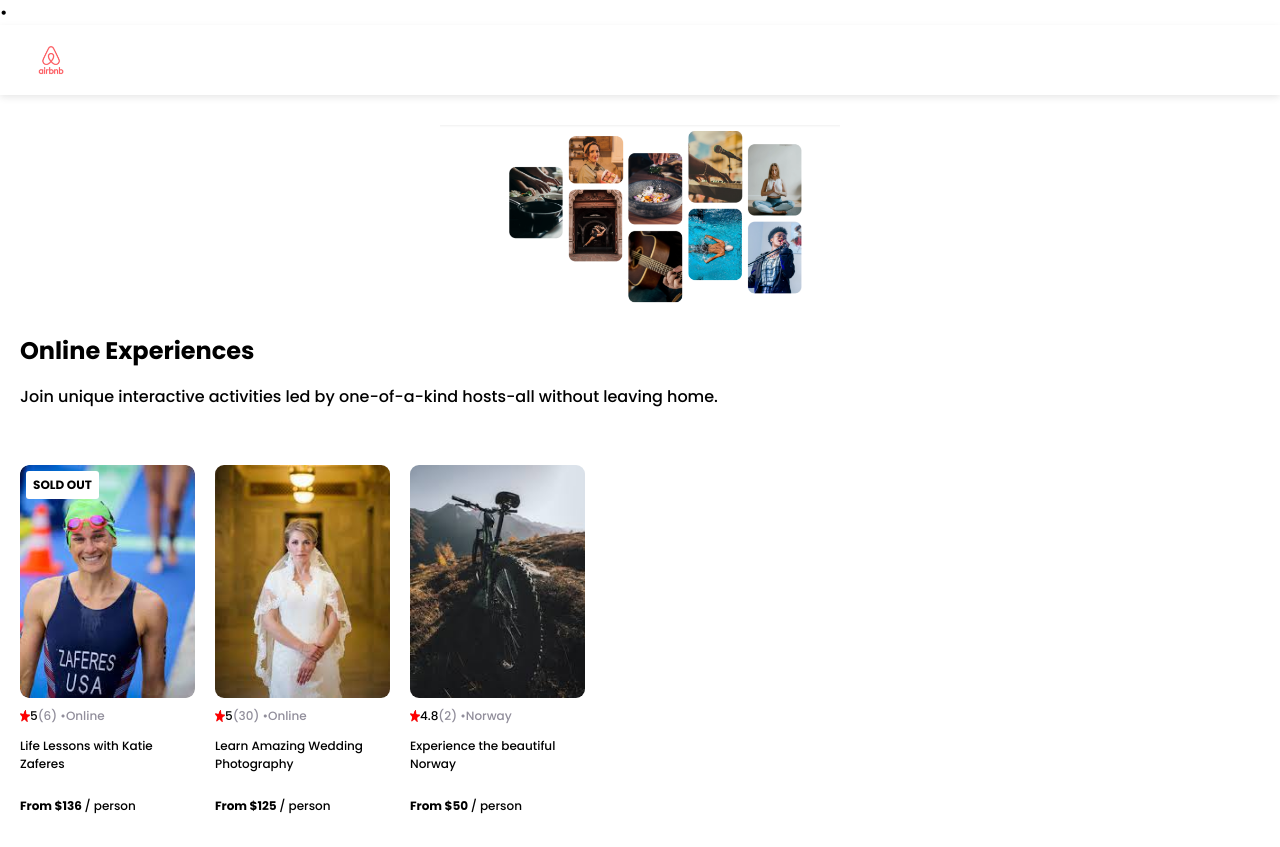
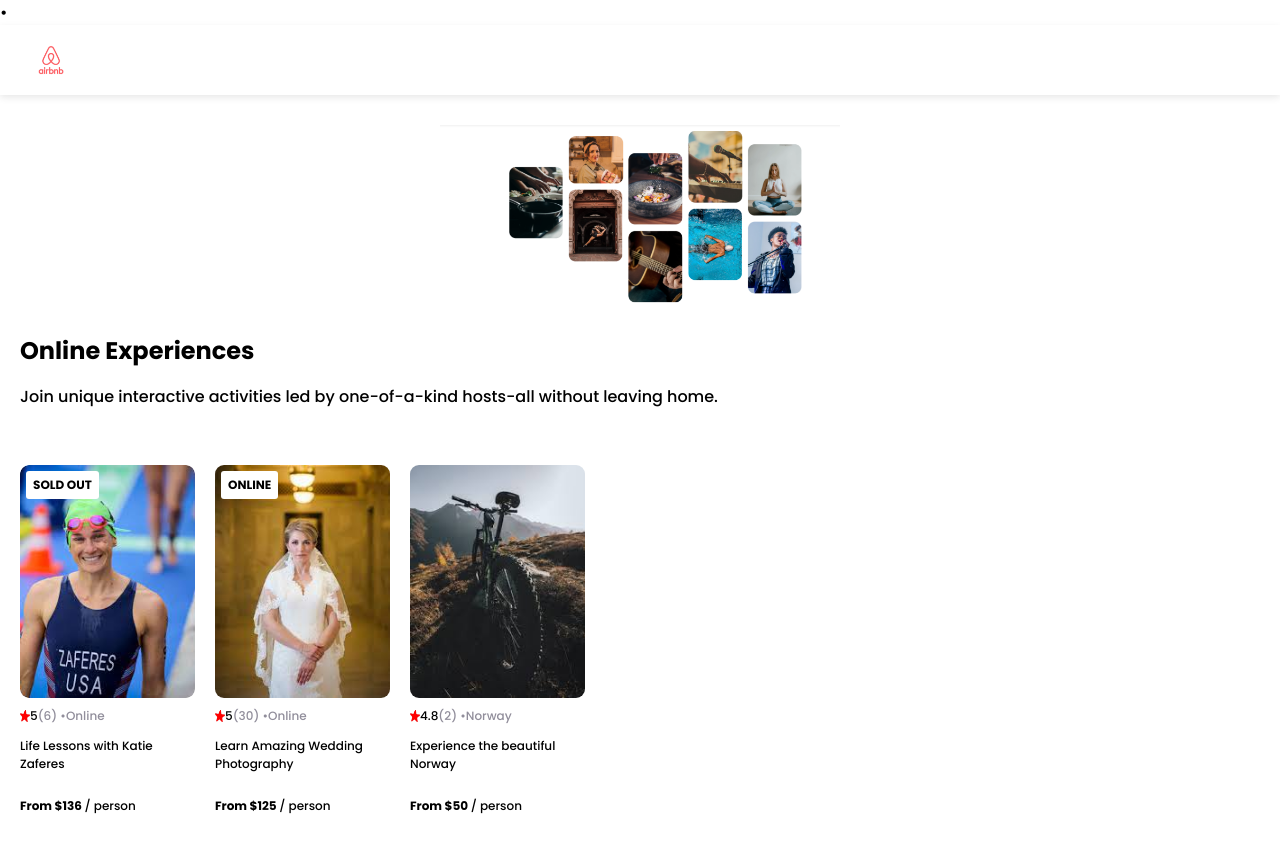
Before and after one commit to Yegan-S/React-Airbnb, a React (Create React App) app: page / in a window 1280 px wide. Built offline with nearby package versions, Linux system fonts and the light colour scheme; a web font is replaced by a local one.

Commit message:
Upgrade Sold Out Badge

```diff
--- a/src/Card.js
+++ b/src/Card.js
@@ -3,10 +3,15 @@ import Starimage from "./images/star.png";
 
 
 export default function Card(props){
-
+    let badgeText
+    if (props.openSpots === 0){
+        badgeText = "SOLD OUT"
+    } else if(props.location === "Online"){
+        badgeText = "ONLINE"
+    }
     return(
         <div className="Card">
-            {props.openSpots === 0 && <div className="card--badge">SOLD OUT</div>}
+            {badgeText && <div className="card--badge">{badgeText}</div>}
             <img src={`../image/${props.img}`}
             alt="img" className="card--image"/>
             <div className="card--stats">
```
